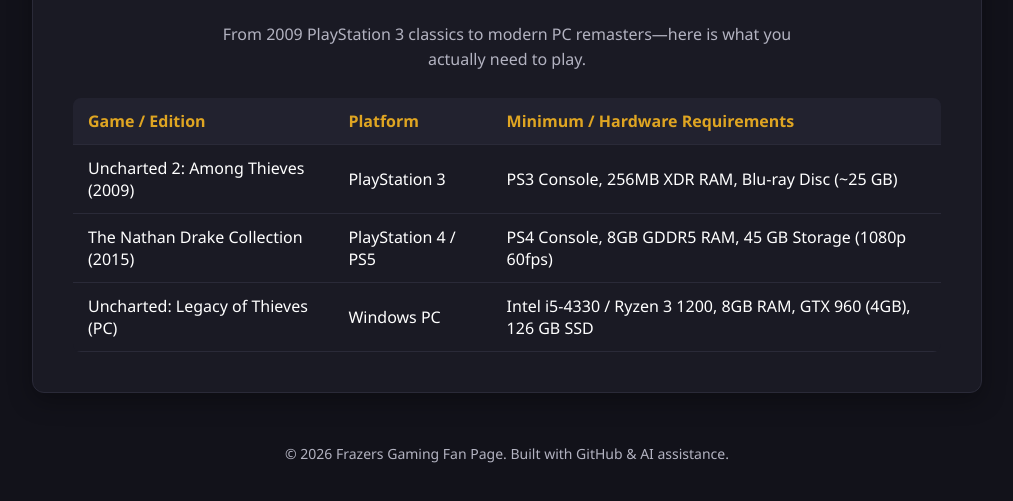
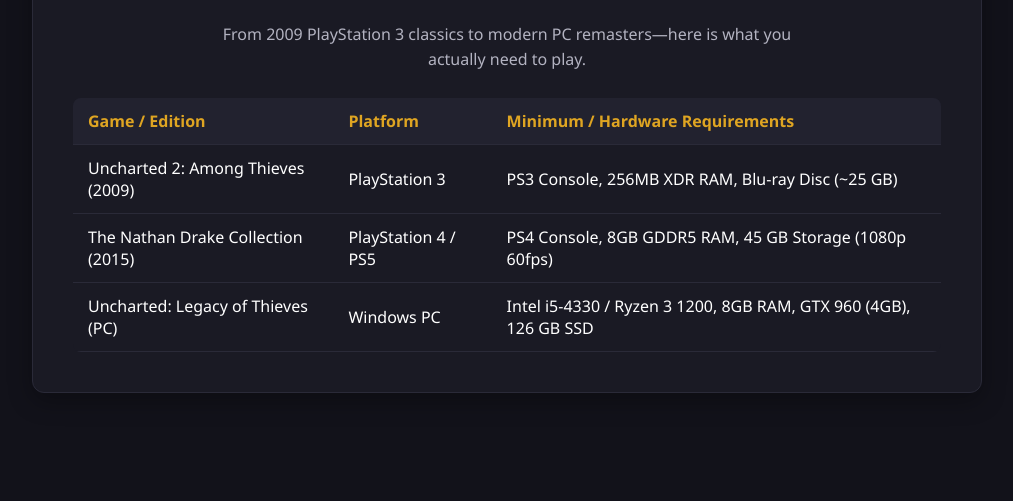
Before and after one commit to WDanyal/frazers-game-guide, a plain HTML site: page platforms.html in a window 1280 px wide. Shown: the part 313-814 px from the top of the page, without its empty margins (133-1146 px from the left). Drawn offline with Linux system fonts and the light colour scheme.

Commit message:
Manual: update footers to remove AI reference and clean up copyright

```diff
--- a/platforms.html
+++ b/platforms.html
@@ -52,9 +52,6 @@
         </table>
     </div>
 
-    <footer>
-        <p>&copy; 2026 Frazers Gaming Fan Page. Built with GitHub &amp; AI assistance.</p>
-    </footer>
 
 </body>
 </html>
```
Also changed, not shown: about.html (+1 -3 lines), index.html (+1 -3 lines), top-picks.html (+1 -3 lines).
